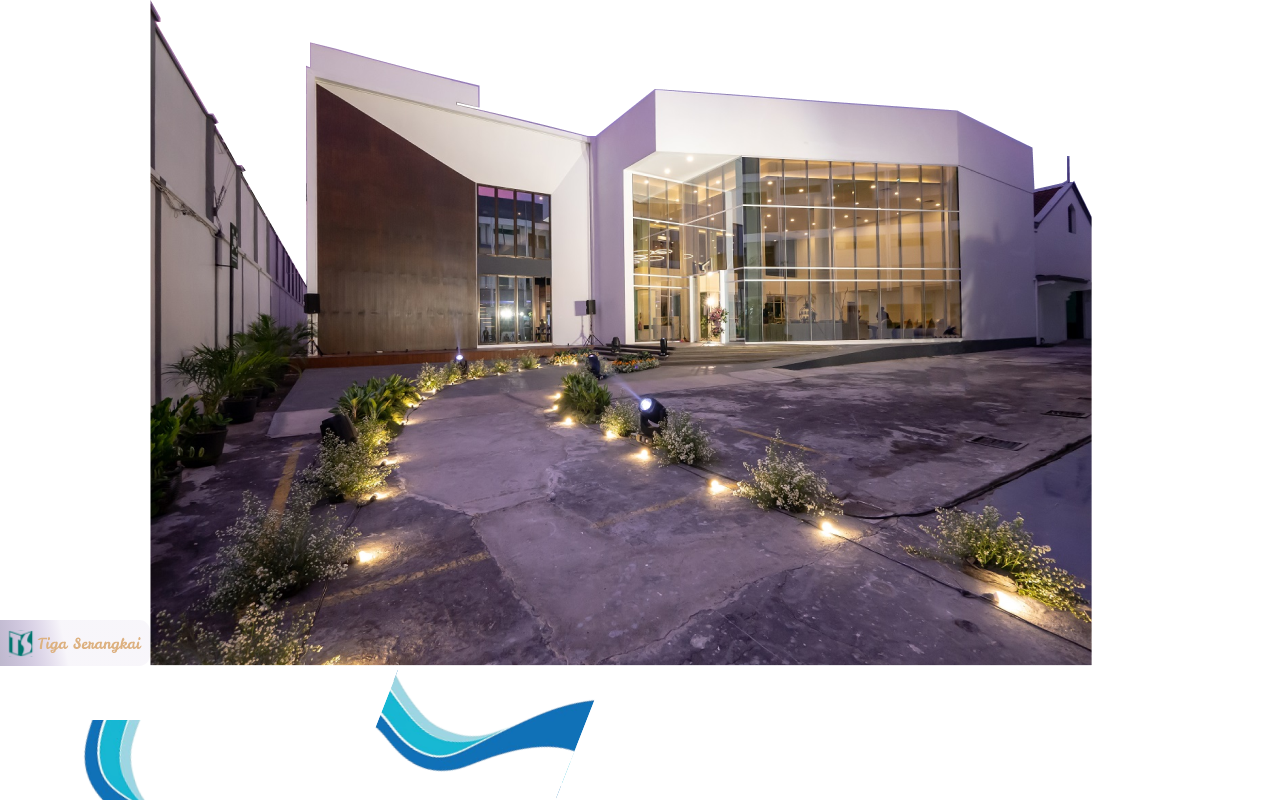
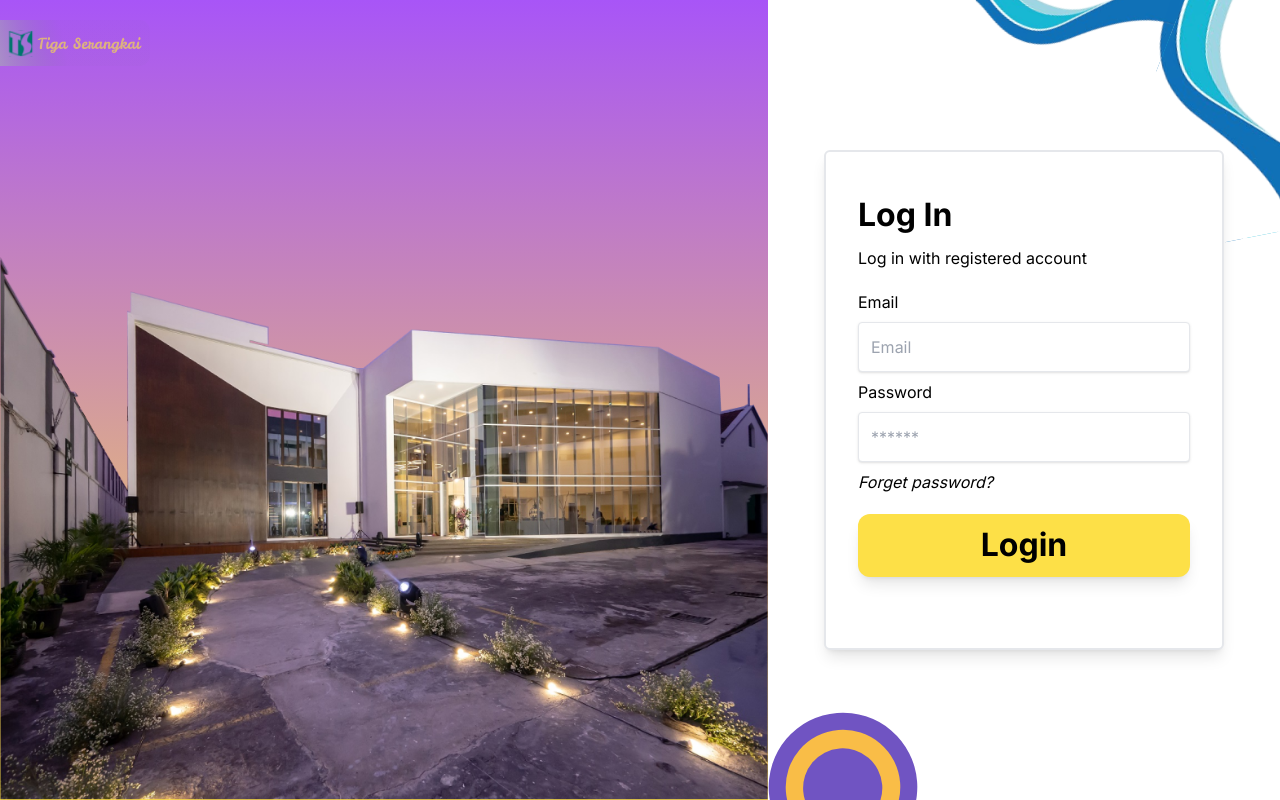
Before and after one commit to INTERNSHIP-Tiga-Serangkai-Smart-Office/frontend-web, a React (Create React App) app: page / in a window 1280 px wide. Shown: the top 800 px of the page. Built offline with nearby package versions, Linux system fonts and the light colour scheme; the HTML template or start-up script is replaced by a standard one.

Commit message:
fix error

```diff
--- a/package.json
+++ b/package.json
@@ -9,7 +9,7 @@
     "react": "^18.2.0",
     "react-dom": "^18.2.0",
     "react-router-dom": "^6.22.3",
-    "react-scripts": "^3.0.1",
+    "react-scripts": "^5.0.1",
     "web-vitals": "^2.1.4"
   },
   "scripts": {
--- /dev/null
+++ b/postcss.config.js
@@ -0,0 +1,6 @@
+module.exports = {
+  plugins: {
+    tailwindcss: {},
+    autoprefixer: {},
+  },
+}
--- a/src/App.js
+++ b/src/App.js
@@ -1,7 +1,7 @@
-import { BrowserRouter as Router, Routes, Route } from 'react-router-dom';
-import './App.css';
+// import { BrowserRouter as Router, Routes, Route } from 'react-router-dom';
+import React from 'react';
 import Login from './pages/Login';
-import Dashboard from './pages/Dashboard';
+// import Dashboard from './pages/Dashboard';
 
 function App() {
   return (
@@ -11,7 +11,9 @@ function App() {
     //     <Route path='/dashboard' element={<Dashboard />}/>
     //   </Routes>
     // </Router>
-    <Login/>
+    <div>
+      <Login/>
+    </div>
   );
 }
 
--- a/src/pages/Login.jsx
+++ b/src/pages/Login.jsx
@@ -1,7 +1,7 @@
-"use client"
+
 import React, {useState} from "react";
 
-const Login = () => {
+function Login(){
 
     const [email, setEmail] = useState("");
     const [password, setPassword] = useState("");
```
Also changed, not shown: tailwind.config.js (line endings or trailing spaces), 1 other file (tests, documents, lock files or other folders).
